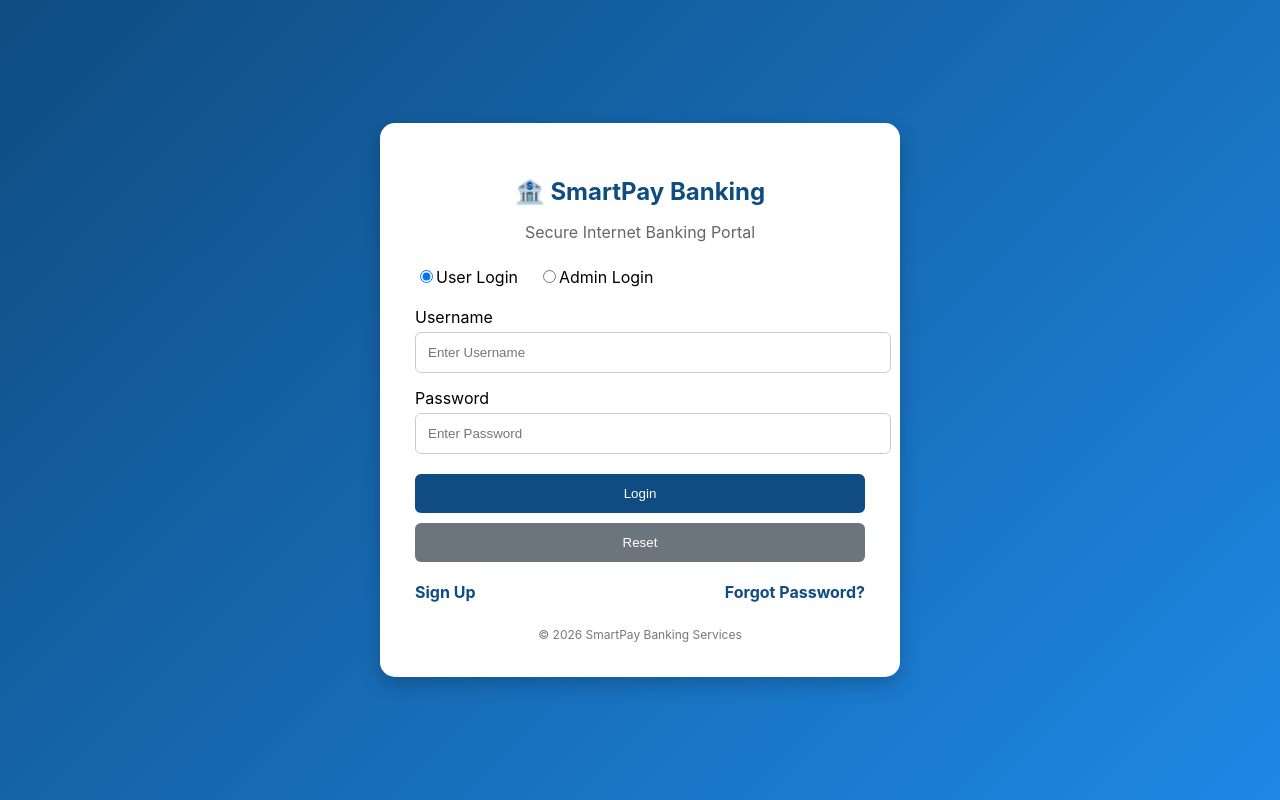
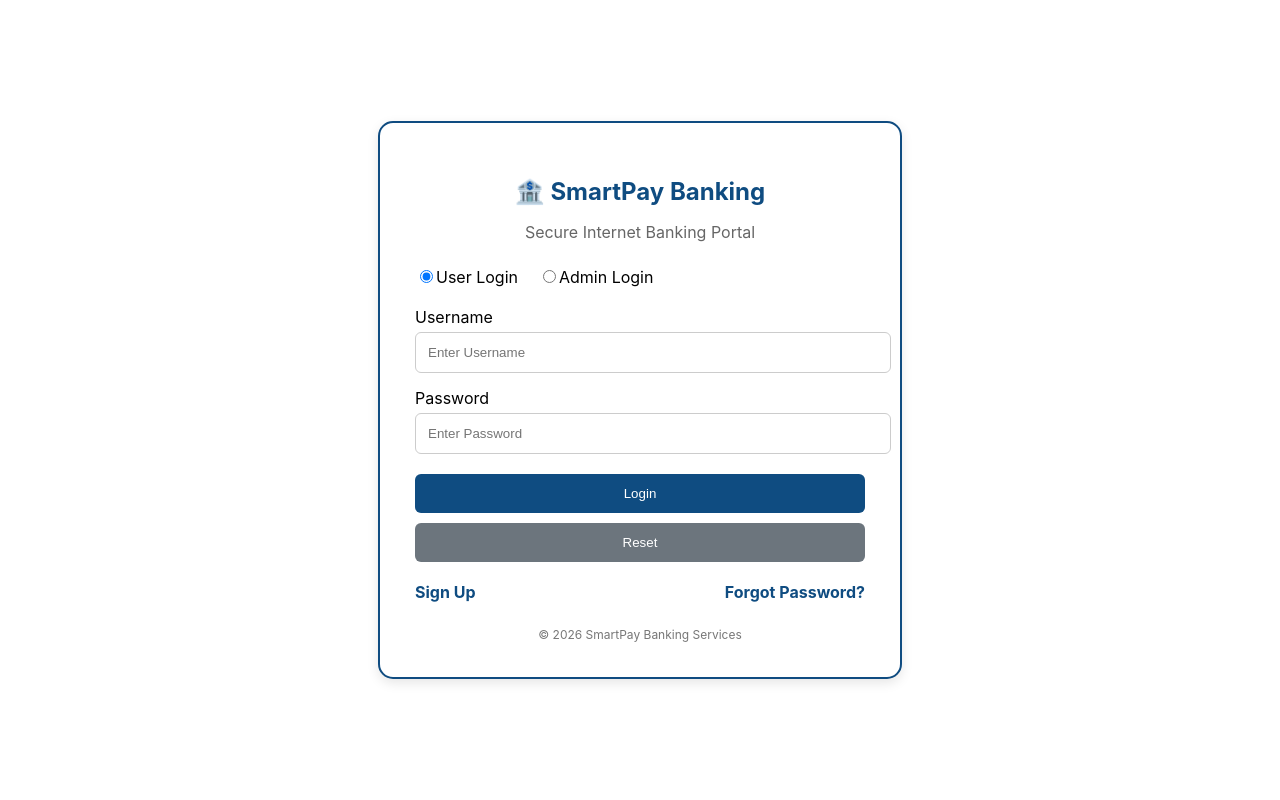
Before and after one commit to divyarathod3/CorePaymentLedger, a React (Create React App) app: page / in a window 1280 px wide. Built offline with nearby package versions, Linux system fonts and the light colour scheme.

Commit message:
Enhanced login page UI with professional banking design, form border styling and improved user experience

```diff
--- a/src/pages/LoginPage.jsx
+++ b/src/pages/LoginPage.jsx
@@ -32,7 +32,7 @@ function LoginPage() {
       <div
         style={{
           minHeight: "100vh",
-          background: "linear-gradient(135deg, #0f4c81, #1e88e5)",
+          backgroundColor: "#ffffff",
           display: "flex",
           justifyContent: "center",
           alignItems: "center",
@@ -44,7 +44,8 @@ function LoginPage() {
     backgroundColor: "#fff",
     padding: "35px",
     borderRadius: "15px",
-            boxShadow: "0 8px 20px rgba(0,0,0,0.2)",
+    border: "2px solid #0f4c81",
+    boxShadow: "0 4px 12px rgba(0,0,0,0.1)",
   }}
 >
           <div style={{ textAlign: "center", marginBottom: "25px" }}>
```
Lines whose indentation alone changed are shown as unchanged.
